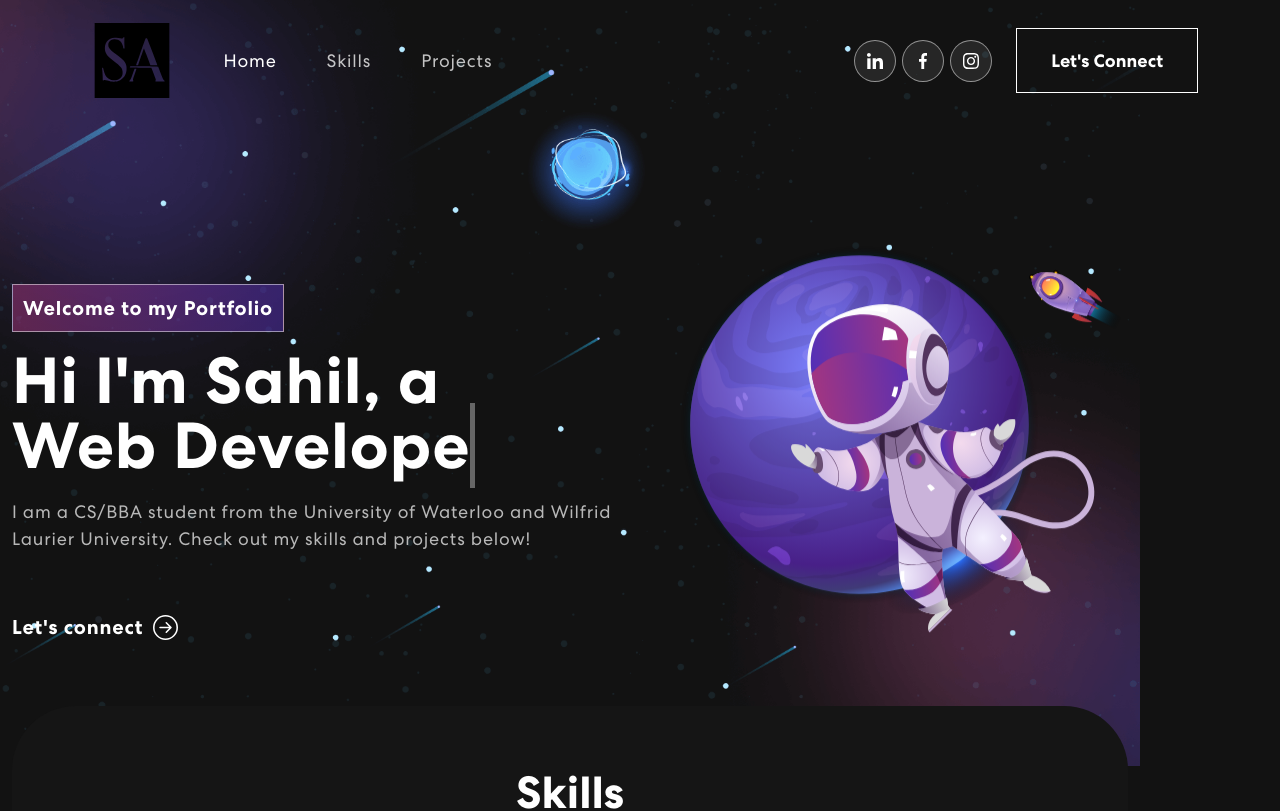
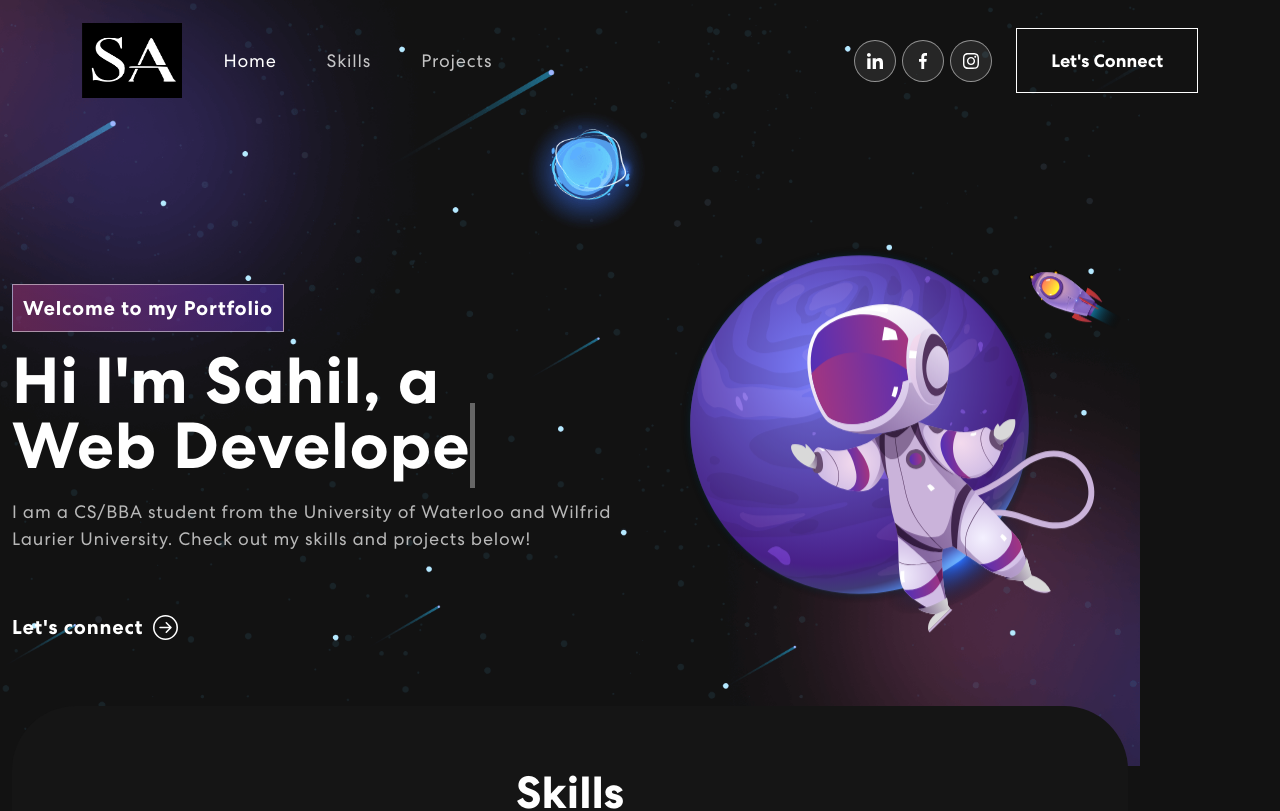
Before and after one commit to sahilalamgir/personal-website, a React (Vite) app: page / in a window 1280 px wide. Shown: the top 811 px of the page. Built offline with nearby package versions, Linux system fonts and the light colour scheme.

Commit message:
Fix logo

```diff
--- a/index.html
+++ b/index.html
@@ -2,7 +2,7 @@
 <html lang="en">
   <head>
     <meta charset="UTF-8" />
-    <link rel="icon" type="image/svg+xml" href="./salogo.svg" />
+    <link rel="icon" type="image/svg+xml" href="./salogo.png" />
     <meta name="viewport" content="width=device-width, initial-scale=1.0" />
     <title>Sahil Alamgir</title>
   </head>
--- a/src/components/Banner.jsx
+++ b/src/components/Banner.jsx
@@ -43,7 +43,8 @@
   }
 
   return (
-    <section className="banner" id="home">
+
+          <section className="banner" id="home">
       <Container>
         <Row className="align-items-center">
           <Col xs={12} md={6} xl={7}>
--- a/src/components/Footer.jsx
+++ b/src/components/Footer.jsx
@@ -1,5 +1,5 @@
 import { Container, Row, Col } from "react-bootstrap";
-import logo from "../../salogo.svg";
+import logo from "../../salogo.png";
 import navIcon1 from '../assets/img/nav-icon1.svg';
 import navIcon2 from '../assets/img/nav-icon2.svg';
 import navIcon3 from '../assets/img/nav-icon3.svg';
--- a/src/components/NavBar.jsx
+++ b/src/components/NavBar.jsx
@@ -1,6 +1,6 @@
 import { useState, useEffect } from "react";
 import { Navbar, Container, Nav } from 'react-bootstrap';
-import logo from '../../salogo.svg';
+import logo from '../../salogo.png';
 import navIcon1 from '../assets/img/nav-icon1.svg';
 import navIcon2 from '../assets/img/nav-icon2.svg';
 import navIcon3 from '../assets/img/nav-icon3.svg';
@@ -28,7 +28,8 @@
   }
 
   return (
-    <Navbar expand="lg" className={scrolled ? "scrolled" : ""}>
+    // <Container>
+          <Navbar expand="lg" className={scrolled ? "scrolled" : ""}>
       <Container>
         <Navbar.Brand href="#home">
             <img src={logo} alt="Logo" style={{height: 75}} />
@@ -53,5 +54,6 @@
         </Navbar.Collapse>
       </Container>
     </Navbar>
+    // </Container>
   );
 }
```
Also changed, not shown: salogo.png (added), salogo.svg (deleted), src/App.jsx (line endings or trailing spaces).
